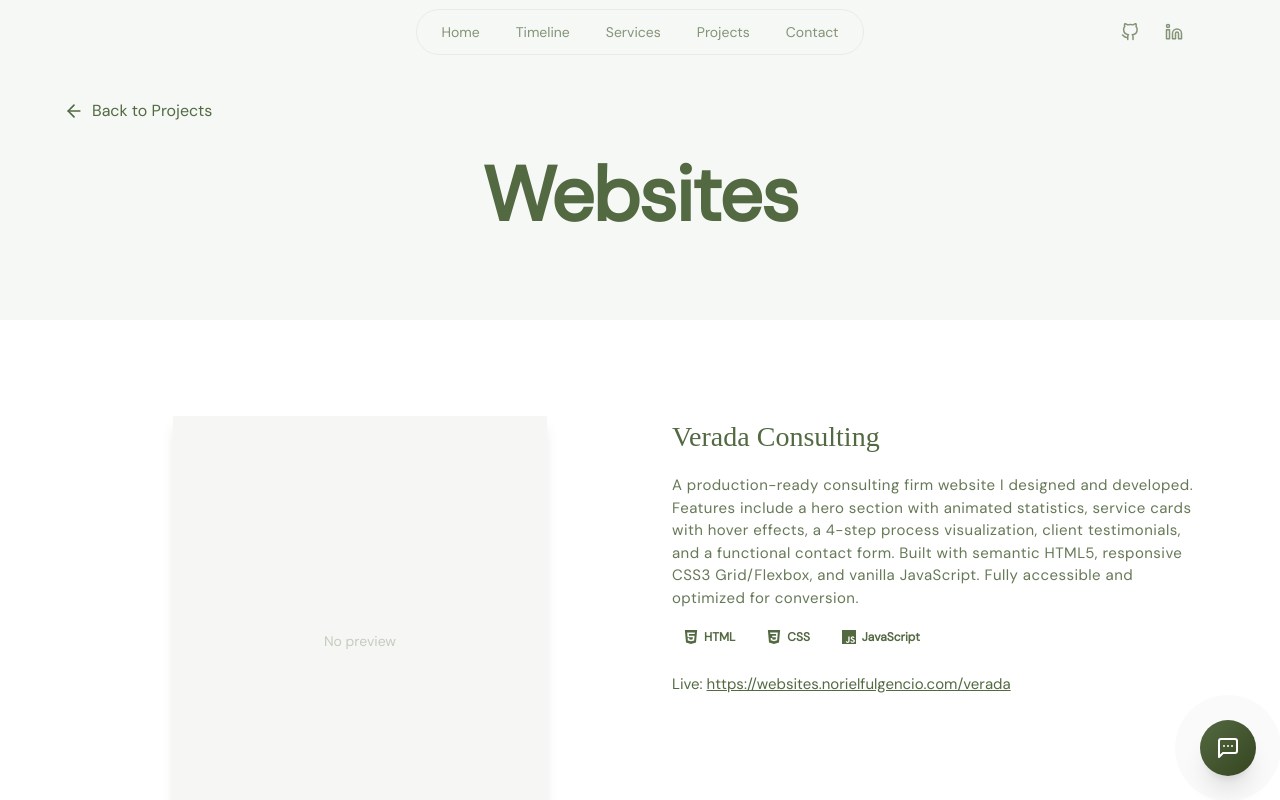
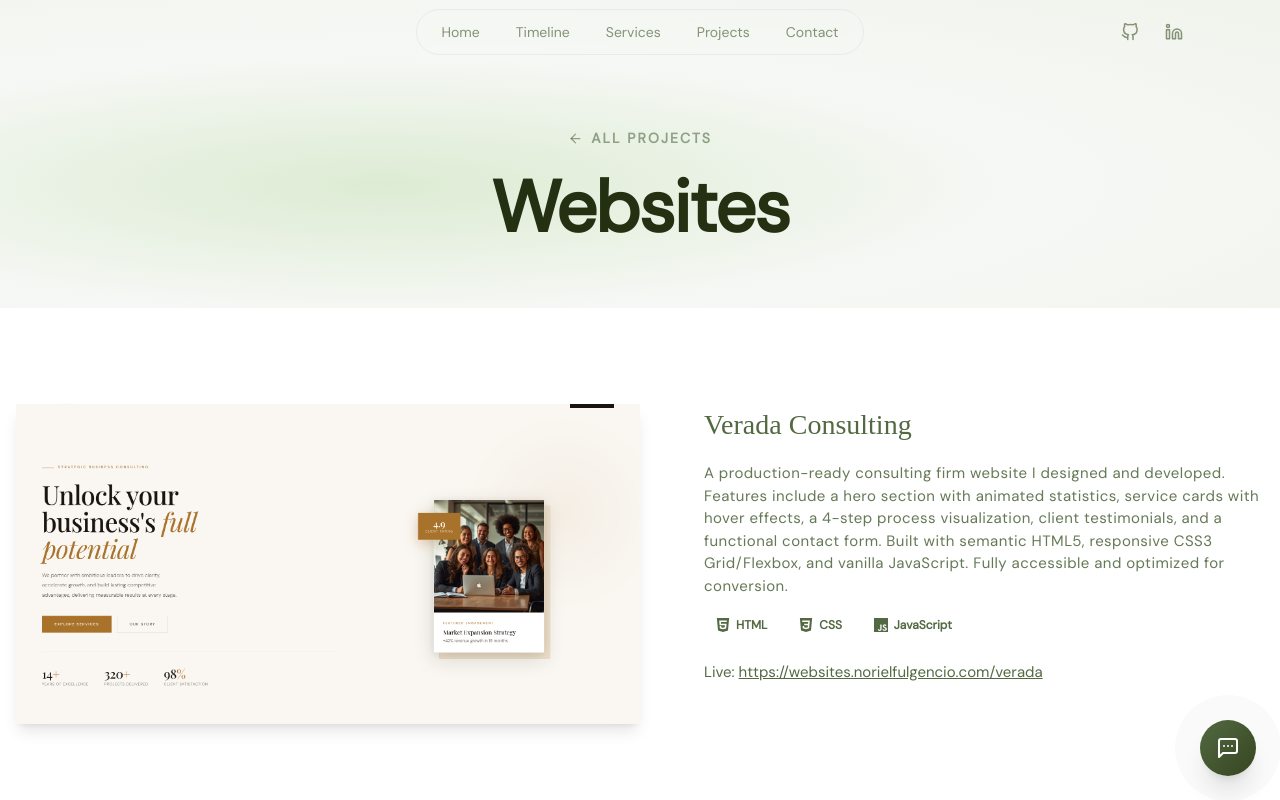
Before and after one commit to Norielqt/Portfolio, a React (Create React App) app: page /projects/websites in a window 1280 px wide. Shown: the top 800 px of the page. Built offline with nearby package versions, Linux system fonts and the light colour scheme; the HTML template or start-up script is replaced by a standard one; a web font is replaced by a local one.

Commit message:
Update Portfolio, added Websites

```diff
--- a/src/components/ProjectCategory.jsx
+++ b/src/components/ProjectCategory.jsx
@@ -63,16 +63,22 @@ const ProjectCategory = ({ category }) => {
         path={`/projects/${category}`}
         jsonLd={[breadcrumbLd, itemListLd]}
       />
-      <div style={{ backgroundColor: "#f6f8f5" }} className="pt-24 pb-16 px-4 min-h-[40vh] flex items-center">
-        <div className="max-w-6xl mx-auto w-full">
+      <div
+        style={{ background: "radial-gradient(ellipse at 30% 60%, #ddebd3 0%, #f6f8f5 50%, #f0f4ec 100%)" }}
+        className="pt-32 pb-16 px-4"
+      >
+        <div className="max-w-6xl mx-auto w-full text-center">
           <button
             onClick={() => navigate("/projects")}
-            className="flex items-center gap-2 text-brand hover:opacity-70 transition mb-4"
+            className="flex items-center justify-center gap-2 text-brand/60 hover:text-brand transition mb-6 mx-auto text-sm font-semibold tracking-[0.15em] uppercase"
           >
-            <FiArrowLeft size={20} />
-            Back to Projects
+            <FiArrowLeft size={15} />
+            All Projects
           </button>
-          <h1 style={{ fontFamily: "DM Sans, sans-serif", fontSize: "clamp(40px, 12vw, 76px)", letterSpacing: "clamp(-1.5px, -0.4vw, -3px)" }} className="text-brand font-extrabold text-center">
+          <h1
+            style={{ fontFamily: "DM Sans, sans-serif", letterSpacing: "clamp(-1.5px, -0.4vw, -3px)" }}
+            className="text-brand-800 font-extrabold text-5xl md:text-7xl"
+          >
             {categoryTitle}
           </h1>
         </div>
--- a/src/components/Projects.jsx
+++ b/src/components/Projects.jsx
@@ -191,7 +191,7 @@ export default function Projects({ category = null }) {
         </>
       )}
       {category && (
-        <section id="projects" className="pt-24 pb-16 px-4 max-w-6xl mx-auto">
+        <section id="projects" className="pt-24 pb-16 px-4 max-w-7xl mx-auto">
           {filteredProjects.map((project, index) => {
             return (
               <motion.div
@@ -217,7 +217,7 @@ export default function Projects({ category = null }) {
                           loading="lazy"
                           className="w-full h-full object-cover transition-transform duration-500 group-hover:scale-105"
                         />
-                        <div className="absolute inset-0 bg-black/20 group-hover:bg-black/40 transition-all" />
+                        <div className="absolute inset-0 transition-all" />
                         {project.images.length > 0 && (
                           <div className="absolute top-3 left-3 bg-white/90 text-brand text-xs font-bold px-3 py-1 rounded-full shadow cursor-pointer">
                             {project.images.length} photo{project.images.length > 1 ? "s" : ""}
@@ -272,10 +272,10 @@ export default function Projects({ category = null }) {
                 </div>
 
                 {/* DESKTOP layout — untouched */}
-                <div className="hidden md:flex flex-row gap-8 items-start">
+                <div className="hidden md:flex flex-row gap-16 items-start">
                   <div className="md:w-1/2 flex-shrink-0 flex justify-center">
                     <div
-                      className="relative w-2/3 h-80 sm:h-96 md:h-[450px] overflow-hidden shadow-lg"
+                      className="relative w-full h-64 sm:h-72 md:h-80 overflow-hidden shadow-lg"
                       onClick={() => project.images.length > 0 && openModal(project.id, 0)}
                     >
                       {(project.thumbnail || project.images[0]) ? (
@@ -286,7 +286,7 @@ export default function Projects({ category = null }) {
                             loading="lazy"
                             className="w-full h-full object-cover transition-transform group-hover:scale-105 cursor-pointer"
                           />
-                          <div className="absolute inset-0 bg-black bg-opacity-30 group-hover:bg-opacity-50 transition-opacity" />
+                          <div className="absolute inset-0 transition-opacity" />
                           {project.images.length > 0 && (
                             <div className="absolute top-3 left-3 bg-white text-black text-sm font-semibold px-3 py-1 rounded shadow cursor-pointer">
                               {project.images.length} image{project.images.length > 1 ? "s" : ""}
--- a/src/data/projects.js
+++ b/src/data/projects.js
@@ -53,12 +53,14 @@ import realtorHQ from '../assets/RealtorHQ.webp';
 import parkCabins from '../assets/ParkCabins.webp';
 import saasProjectManagement from '../assets/SaasProjectManagement.webp';
 import zonify from '../assets/Zonify.webp';
+import veradaPreview from '../assets/Verada_preview.webp';
 
 const projects = [
   {
     id: 6,
     title: "Verada Consulting",
     category: "websites",
+    thumbnail: veradaPreview,
     demo: "https://websites.norielfulgencio.com/verada",
     description:
       "A production-ready consulting firm website I designed and developed. Features include a hero section with animated statistics, service cards with hover effects, a 4-step process visualization, client testimonials, and a functional contact form. Built with semantic HTML5, responsive CSS3 Grid/Flexbox, and vanilla JavaScript. Fully accessible and optimized for conversion.",
```
Also changed, not shown: src/assets/Verada_preview.webp (added).
